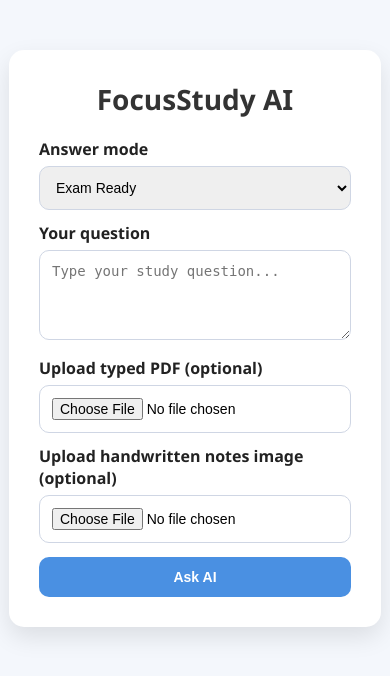
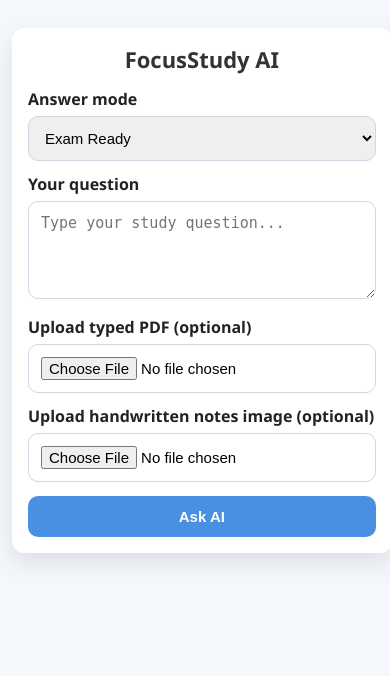
Before and after one commit to chaudharypriyanshi/focusstudy-ai, a Flask app: page / in a window 390 px wide. Shown: the top 676 px of the page. Run offline with Flask 3, Linux system fonts and the light colour scheme; parts of the project's set-up code (start-up, migrations or seed data) failed here and were passed over.

Commit message:
Update style.css

```diff
--- a/static/style.css
+++ b/static/style.css
@@ -121,3 +121,32 @@ button:hover{
 @keyframes spin{
   100%{ transform:rotate(360deg); }
 }
+
+/* ✅ MOBILE RESPONSIVE FIX */
+@media (max-width: 600px) {
+  body{
+    display:block;
+    padding:12px;
+  }
+
+  .container{
+    width:95%;
+    margin-top:16px;
+    padding:16px;
+    border-radius:12px;
+  }
+
+  h2{
+    font-size:22px;
+    margin-bottom:14px;
+  }
+
+  select, input[type=file], textarea, button{
+    padding:12px;
+    font-size:15px;
+  }
+
+  .answerBody{
+    font-size:14px;
+  }
+}
```
